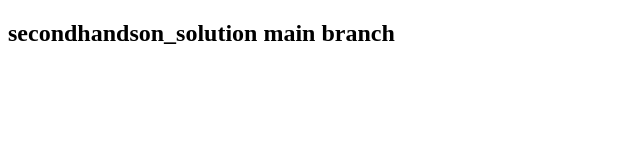
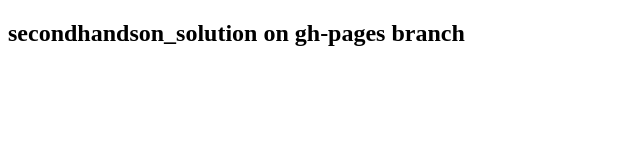
Before and after one commit to lloyd000/secondhandson_solution, a plain HTML site: page index.html in a window 1280 px wide. Shown: the whole page, without its empty margins (0-640 px from the left). Drawn offline with Linux system fonts and the light colour scheme.

Commit message:
first commit on gh-pages

```diff
--- a/index.html
+++ b/index.html
@@ -9,7 +9,7 @@
 <body>
     <header>
         <nav>
-            <h1>secondhandson_solution main branch</h1>
+            <h1>secondhandson_solution on gh-pages branch</h1>
         </nav>
     </header>
 
```
